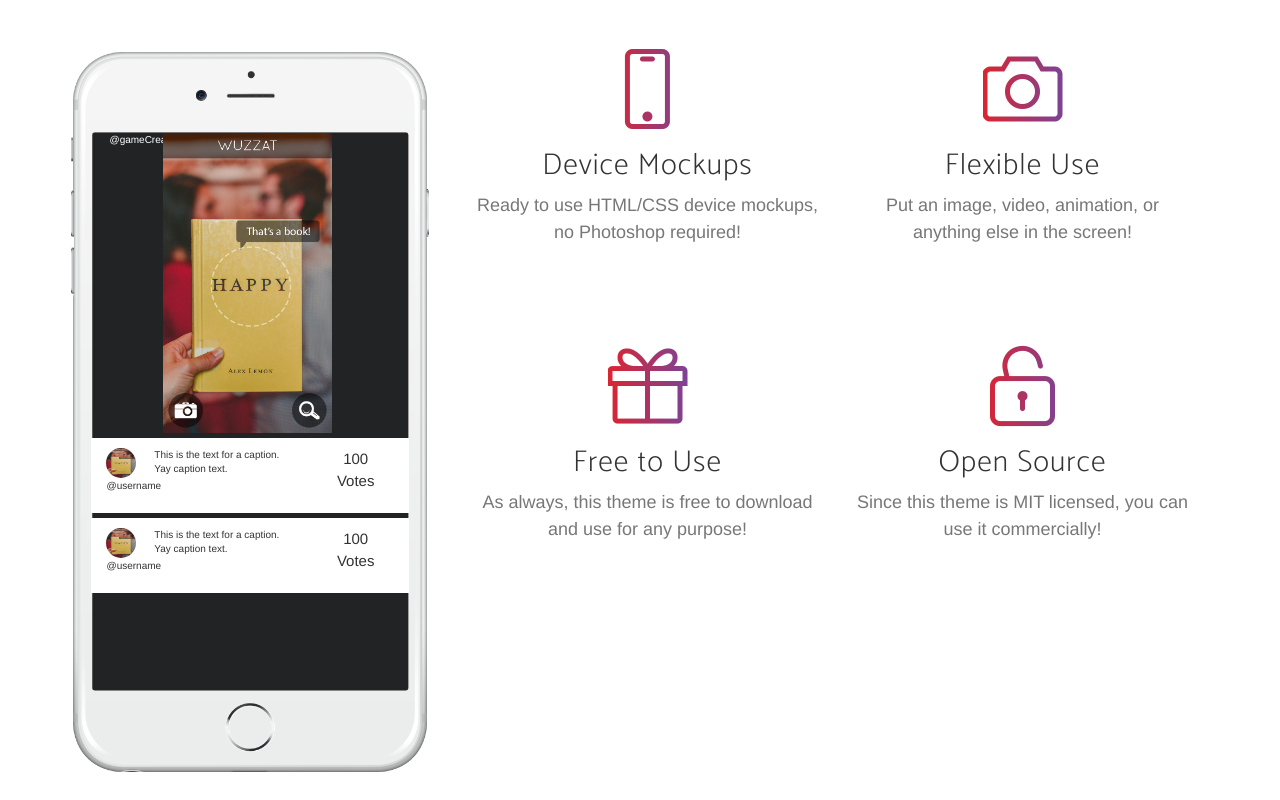
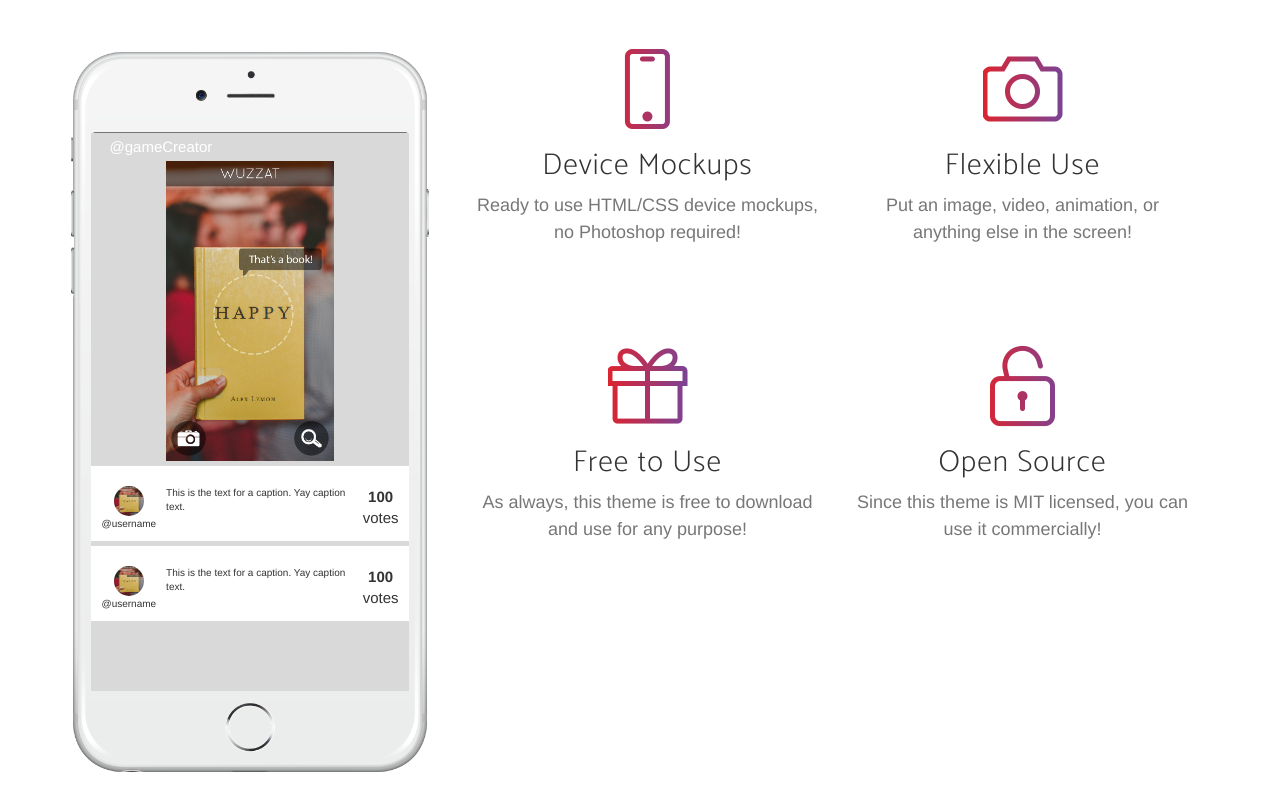
Before and after one commit to alexisfraga/SnaptionLandingPage, a website: page index.html in a window 1280 px wide. Shown: the part 1640-2440 px from the top of the page. Drawn offline with nearby package versions, Linux system fonts and the light colour scheme; no server answers; a web font is replaced by a local one.

Commit message:
Fixed background color and captions.

```diff
--- a/css/custom-style.css
+++ b/css/custom-style.css
@@ -4,10 +4,18 @@
     display: flex;
     max-width: 100%;
     padding: 10px;
+    background-color: #d9d9d9;
+
 }
 
-.screen>div:first-child {
+.screen {
+  background-color: #d9d9d9;
+
     /* Add some space between the two columns */
+}
+
+#left-wall {
+  margin-right: 7px;
 }
 
 #app-screen>div {
@@ -52,10 +60,8 @@
   height: 75px;
   margin-bottom: 5px;
   margin-top: 5px;
-}
-
-.userImage {
-
+  display: flex;
+  padding:10px;
 }
 
 .userInfo p {
@@ -81,6 +87,7 @@
   margin-top: 10px;
 }
 
+
 .gameImage {
   max-width: 100%;
   height: auto;
@@ -88,8 +95,7 @@
 }
 
 #gameCreator {
-  float: left;
-  font-size: 10px;
+  font-size: 15px;
   color: white;
-  margin-left: 3px;
+  margin: 3px;
 }
--- a/index.html
+++ b/index.html
@@ -151,23 +151,25 @@
                                 <div class="container-fluid">
                                   <div class="row" id="gameCreator">@gameCreator</div>
                                   <div class="row">
-                                    <img class="gameImage" src="img/demo-screen-1.jpg"></img>
+                                    <div class="col">
+                                      <img class="gameImage center-block" src="img/demo-screen-1.jpg"></img>
+                                    </div>
                                   </div>
                                   <div class="row caption">
-                                    <div class="col-xs-2 userInfo">
+                                    <div class="col userInfo">
                                       <img class="center-block" src="img/demo-screen-1.jpg"></img>
                                       <p >@username</p>
                                     </div>
-                                    <div class="col-xs-6 captionText">This is the text for a caption. Yay caption text.</div>
-                                    <div class="col-xs-4 text-center captionVotes">100<br>Votes</div>
+                                    <div class="col captionText">This is the text for a caption. Yay caption text.</div>
+                                    <div class="col text-center captionVotes"><b>100</b><br>votes</div>
                                   </div>
                                   <div class="row caption">
-                                    <div class="col-xs-2 userInfo">
+                                    <div class="col userInfo">
                                       <img class="center-block" src="img/demo-screen-1.jpg"></img>
                                       <p >@username</p>
                                     </div>
-                                    <div class="col-xs-6 captionText">This is the text for a caption. Yay caption text.</div>
-                                    <div class="col-xs-4 text-center captionVotes">100<br>Votes</div>
+                                    <div class="col captionText">This is the text for a caption. Yay caption text.</div>
+                                    <div class="col text-center captionVotes"><b>100</b><br><span>votes</span></div>
                                   </div>
                                 </div>
                               </div>
```
